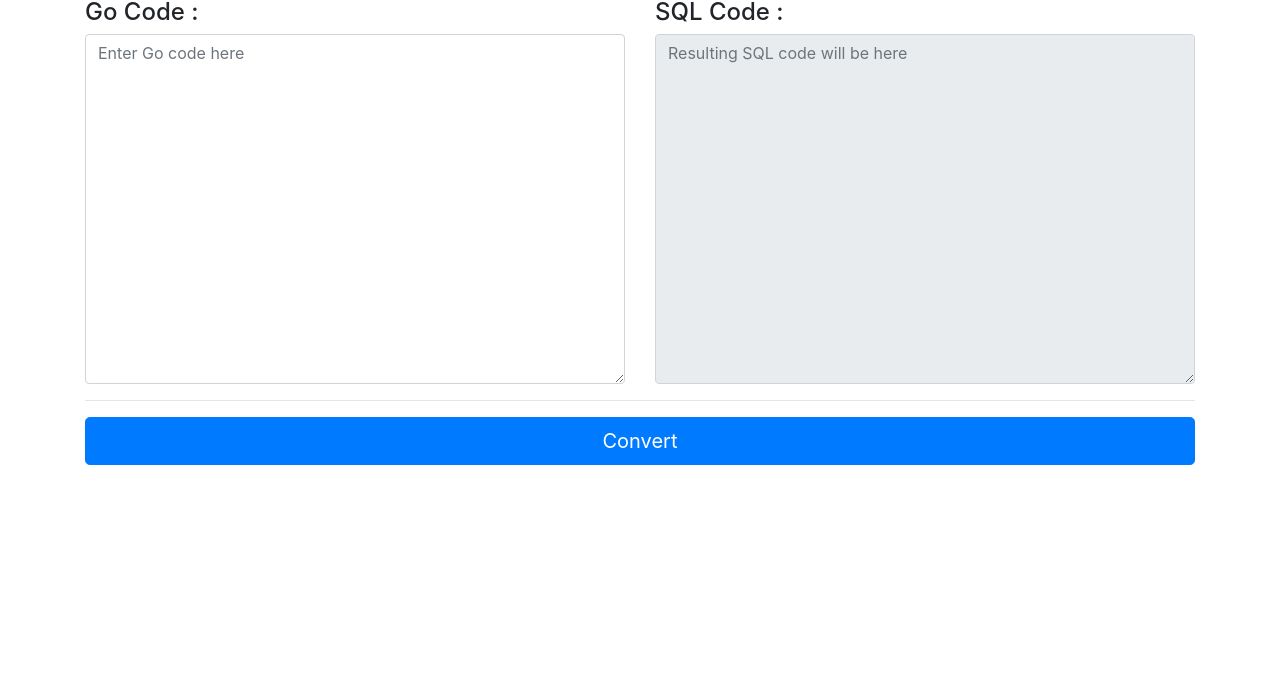
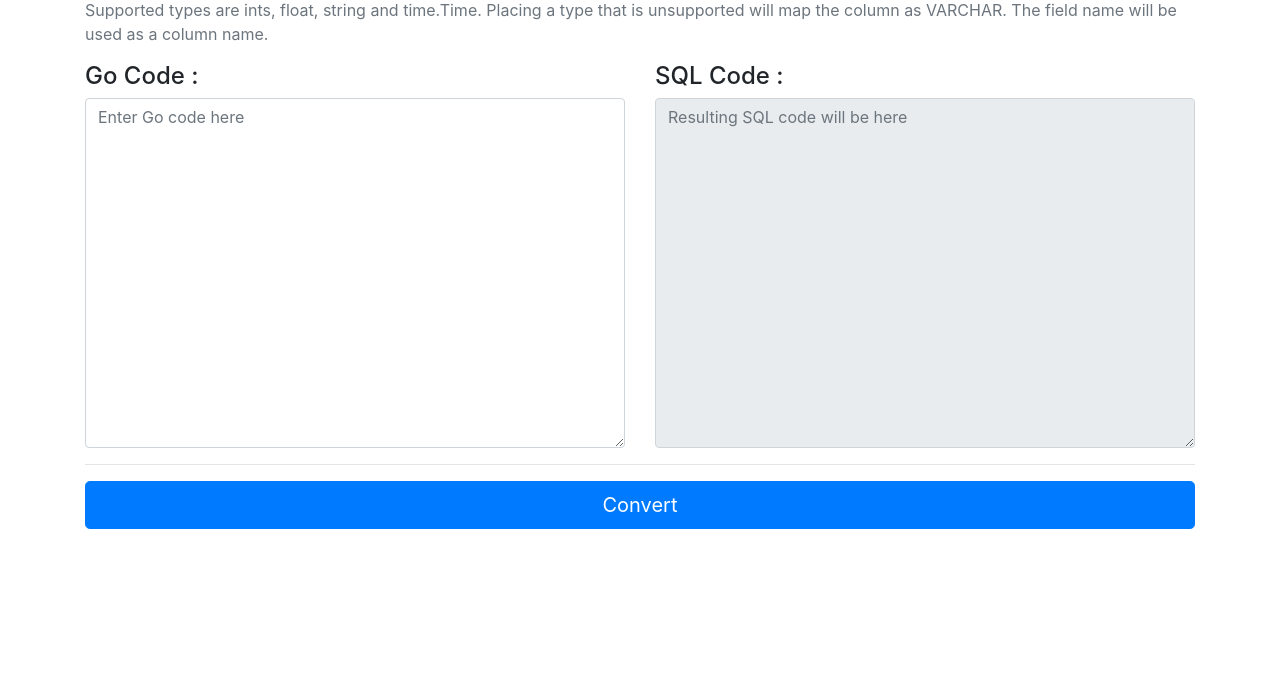
Before and after one commit to cheikhshift/struct-to-sql, a plain HTML site: page index.html in a window 1280 px wide. Shown: the part 108-800 px from the top of the page. Drawn offline with nearby package versions, Linux system fonts and the light colour scheme.

Commit message:
Update index.html

```diff
--- a/index.html
+++ b/index.html
@@ -15,6 +15,7 @@
 	</style>
 	<div class="container">
 		<h1><small class="badge badge-warning">Alpha</small><br/>Convert your Go struct into a SQL table</h1>
+		<p class="text-muted">Supported types are ints, float, string and time.Time. Placing a type that is unsupported will map the column as VARCHAR. The field name will be used as a column name.</p>
 		<div class="row">
 			<div class="col">
 				<h4>Go Code :</h4>
```
